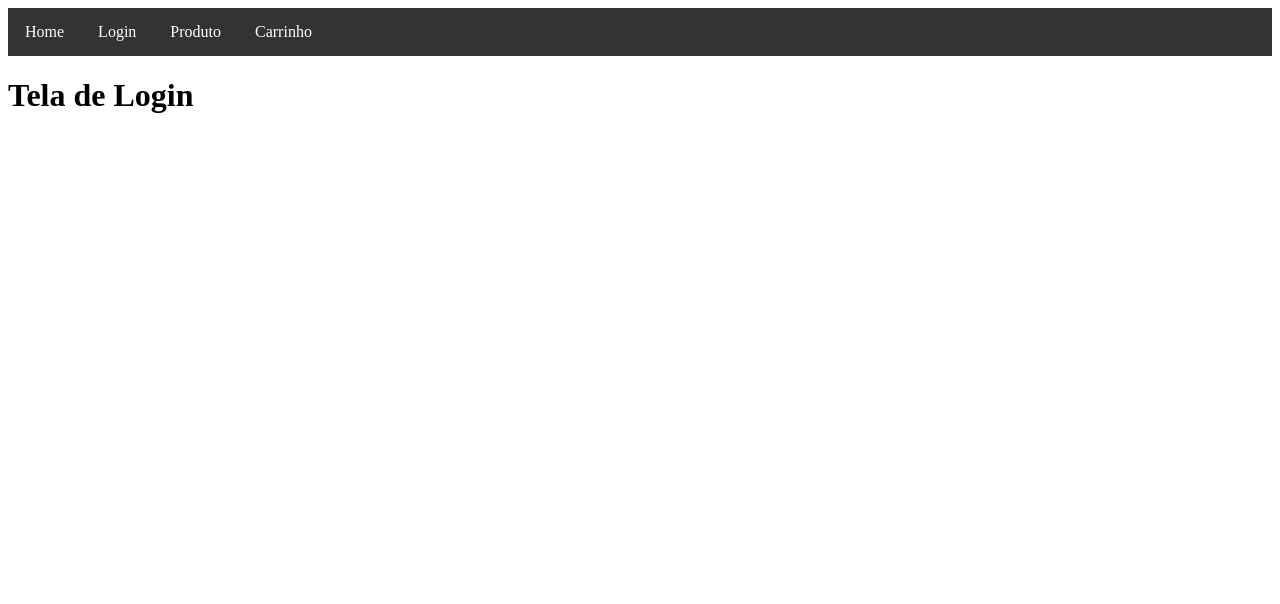
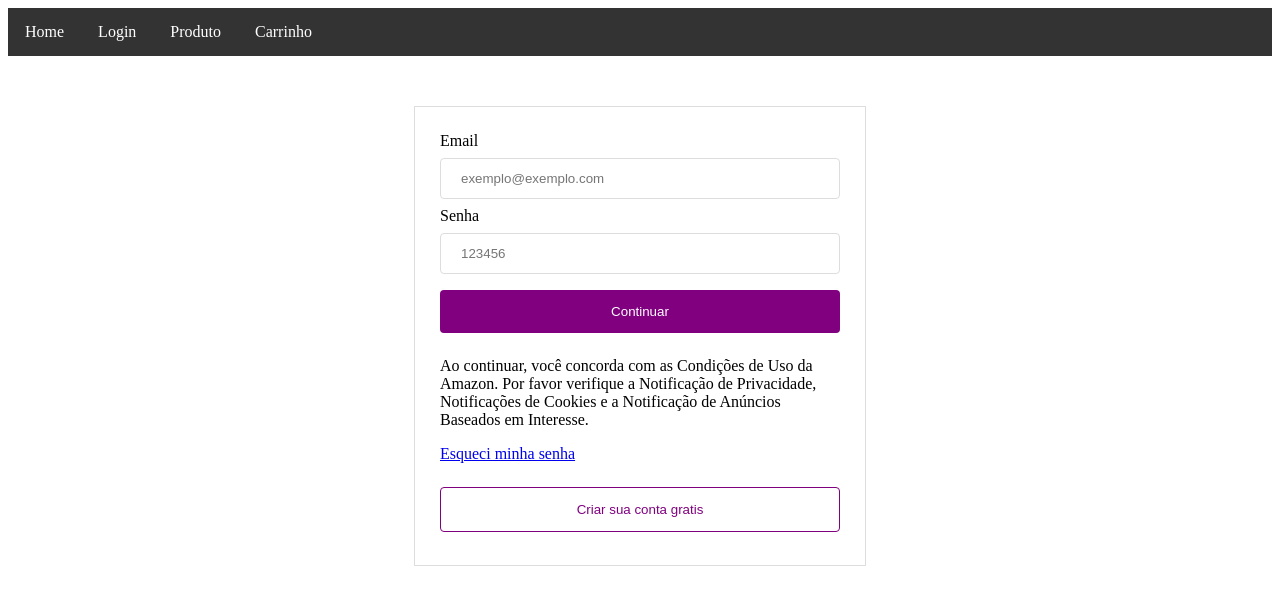
Before and after one commit to JmJunior20/serratec-ecommerce, a React (Create React App) app: page /login in a window 1280 px wide. Shown: the top 604 px of the page. Built offline with nearby package versions, Linux system fonts and the light colour scheme.

Commit message:
Criando a pagina de login

```diff
--- a/src/pages/login/Login.js
+++ b/src/pages/login/Login.js
@@ -1,9 +1,24 @@
 import React from 'react';
+import { DivPersonalizada } from "../../styles/geral-styles";
+import { InputText, Button, ButtonSecond } from "../../styles/forms-styles";
+import { Link } from 'react-router-dom';
 
 const Login = () => {
 
     return (
-        <h1>Tela de Login</h1>
+        <DivPersonalizada width="400px" border="1px solid #ddd" margin="auto" marginTop="50px">
+            <label htmlFor="email">Email</label>
+            <InputText id="email" placeholder="exemplo@exemplo.com"></InputText>
+
+            <label htmlFor="senha">Senha</label>
+            <InputText id="senha" type="password" placeholder="123456"></InputText>
+            <Button>Continuar</Button>
+
+            <p>Ao continuar, você concorda com as Condições de Uso da Amazon. Por favor verifique a Notificação de Privacidade, Notificações de Cookies e a Notificação de Anúncios Baseados em Interesse.</p>
+            <p><Link to={'#'}>Esqueci minha senha</Link></p>
+
+            <ButtonSecond>Criar sua conta gratis</ButtonSecond>
+        </DivPersonalizada>
     );
 }
 
--- a/src/styles/forms-styles.js
+++ b/src/styles/forms-styles.js
@@ -29,3 +29,19 @@ export const Button = styled.button`
         background-color: deeppink;
     }
 `;
+
+export const ButtonSecond = styled.button`
+    width: 100%;
+    background-color: #fff;
+    color: purple;
+    padding: 14px 20px;
+    margin: 8px 0px;
+    border:1px solid purple;
+    border-radius: 4px;
+    cursor: pointer;
+
+    :hover{
+        background-color: purple;
+        color: #fff;
+    }
+`;
```
